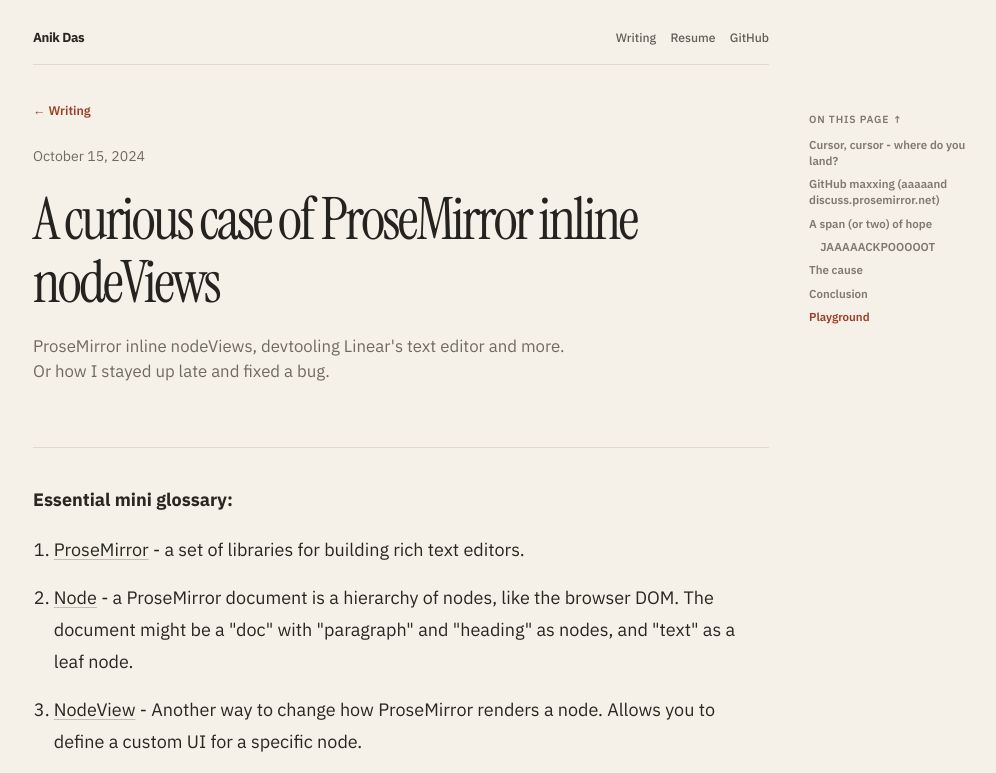
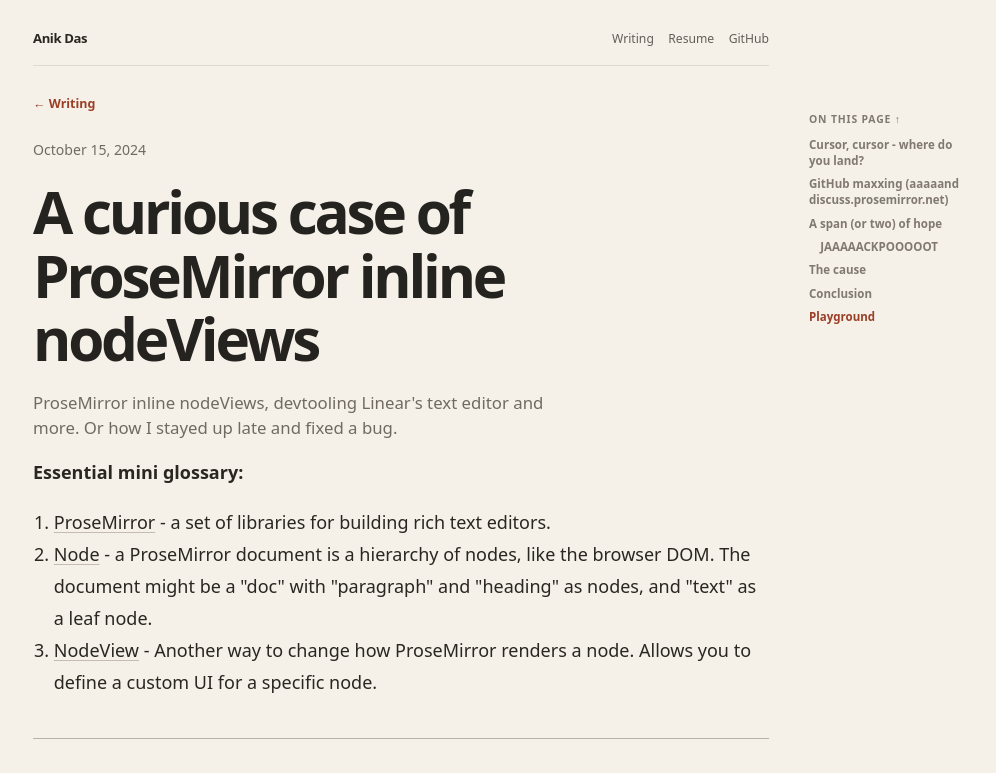
Before and after one commit to sadn1ck/sadn1ck, an Astro site: page /blog/a-curious-case-of-prosemirror-inline-nodeviews in a window 1280 px wide. Shown: the top 773 px of the page, without its empty margins (239-1235 px from the left). Built offline with nearby package versions, Linux system fonts and the light colour scheme; Astro itself is replaced by a stand-in of ours; a web font is replaced by a local one.

Commit message:
Refine site typography and spacing

```diff
--- a/src/components/WritingCard.astro
+++ b/src/components/WritingCard.astro
@@ -20,5 +20,5 @@
     {entry.type === "Work" && <span class="entry-type">Work</span>}
   </div>
   <a class="blog-title" href={entry.href}>{entry.title}</a>
-  <p class="blog-description">{entry.description}</p>
+  {entry.description && <p class="blog-description">{entry.description}</p>}
 </div>
--- a/src/layouts/Layout.astro
+++ b/src/layouts/Layout.astro
@@ -13,12 +13,8 @@
     <meta charset="utf-8" />
     <meta name="viewport" content="width=device-width,initial-scale=1" />
     <link rel="icon" type="image/svg+xml" href="/favicon.svg" />
-    <link rel="preconnect" href="https://fonts.googleapis.com" />
-    <link rel="preconnect" href="https://fonts.gstatic.com" crossorigin />
-    <link
-      rel="stylesheet"
-      href="https://fonts.googleapis.com/css2?family=IBM+Plex+Sans:ital,wght@0,400;0,500;0,600;0,700;1,400;1,500&family=Instrument+Serif:ital@0;1&family=JetBrains+Mono:ital,wght@0,400;0,500;0,600;1,400&display=swap"
-    />
+    <link rel="preconnect" href="https://rsms.me" />
+    <link rel="stylesheet" href="https://rsms.me/inter/inter.css" />
     <link rel="canonical" href={new URL(Astro.url.pathname, Astro.site)} />
     <title>{title} / {SITE.TITLE}</title>
     <meta name="description" content={description} />
--- a/src/pages/blog/[...id].astro
+++ b/src/pages/blog/[...id].astro
@@ -17,7 +17,7 @@
   <header>
     <p><FormattedDate date={post.data.date} /></p>
     <h1>{post.data.title}</h1>
-    <p>{post.data.description}</p>
+    {post.data.description && <p>{post.data.description}</p>}
   </header>
   <article><Content /></article>
   <TableOfContents headings={headings} />
--- a/src/styles/global.css
+++ b/src/styles/global.css
@@ -1,10 +1,13 @@
 :root {
   color: #292720;
   background: #f5f1e9;
-  font-family: "IBM Plex Sans", ui-sans-serif, system-ui, sans-serif;
+  font-family: InterVariable, ui-sans-serif, system-ui, sans-serif;
   font-size: 16px;
   line-height: 1.55;
   font-synthesis: none;
+  font-feature-settings: "cv02", "cv03", "cv04", "cv11";
+  font-optical-sizing: auto;
+  -webkit-font-smoothing: antialiased;
 }
 
 * {
@@ -62,7 +65,7 @@
 }
 
 main {
-  padding: 3.25rem 0 5.5rem;
+  padding: 1.5rem 0 5.5rem;
 }
 
 h1,
@@ -74,10 +77,11 @@
 
 h1 {
   margin: 0 0 1.25rem;
-  font-family: "Instrument Serif", Georgia, serif;
+  font-family: InterVariable, ui-sans-serif, system-ui, sans-serif;
   font-size: clamp(2.6rem, 7vw, 3.65rem);
-  font-weight: 400;
-  letter-spacing: -0.045em;
+  font-weight: 750;
+  letter-spacing: -0.055em;
+  font-variation-settings: "opsz" 32;
 }
 
 h2 {
@@ -127,23 +131,11 @@
   text-decoration: none;
 }
 
-li + li {
-  margin-top: 1rem;
-}
-
-li > p {
-  margin: 0.5rem 0 0;
-}
-
 .work-list,
 .writing-list {
   margin: 0;
   padding: 0;
   list-style: none;
-}
-
-.writing-list > li + li {
-  margin-top: 0;
 }
 
 .blog-card {
@@ -197,10 +189,6 @@
   padding: 1.25rem 0;
 }
 
-.work-list li + li {
-  margin-top: 0;
-}
-
 .work-entry {
   display: grid;
   grid-template-columns: 1.9rem 1fr;
@@ -222,12 +210,6 @@
   height: 100%;
 }
 
-.work-role,
-.work-company,
-.work-period {
-  display: block;
-}
-
 .work-details {
   line-height: 1.25;
 }
@@ -241,6 +223,7 @@
 }
 
 .work-company {
+  display: block;
   color: #25231f;
   font-size: 0.96rem;
 }
@@ -257,13 +240,20 @@
 }
 
 main > header {
-  padding: 1.5rem 0 2.8rem;
-  border-bottom: 1px solid #dfd9d0;
+  display: flex;
+  flex-direction: column;
+  gap: 1.25rem;
+  padding: 1.5rem 0 1rem;
 }
 
 main > header p {
+  margin: 0;
   color: #706a62;
   font-size: 0.88rem;
+}
+
+main > header h1 {
+  margin: 0;
 }
 
 main > header h1 + p {
@@ -272,17 +262,13 @@
   line-height: 1.5;
 }
 
-main > header p:first-child {
-  margin-bottom: 1.25rem;
-}
-
 article {
   font-size: 1.075rem;
   line-height: 1.78;
 }
 
 article h2 {
-  margin-top: 4rem;
+  margin: 2.5rem 0 1.25rem;
   font-size: 1.5rem;
   letter-spacing: -0.03em;
   line-height: 1.2;
@@ -290,7 +276,7 @@
 }
 
 article h3 {
-  margin-top: 2.75rem;
+  margin: 2.5rem 0 0.85rem;
 }
 
 article h2,
@@ -298,8 +284,10 @@
   scroll-margin-top: 6rem;
 }
 
-article > :first-child {
-  margin-top: 2.25rem;
+article hr {
+  margin: 2.5rem 0;
+  border: 0;
+  border-top: 1px solid #b8b1a8;
 }
 
 article ul,
@@ -337,7 +325,7 @@
 }
 
 code {
-  font-family: "JetBrains Mono", ui-monospace, monospace;
+  font-family: "Berkeley Mono", "SF Mono", Menlo, monospace;
   font-size: 0.86em;
 }
 
@@ -369,7 +357,6 @@
   }
 
   main {
-    padding-top: 2rem;
     padding-bottom: 8rem;
   }
 
```
